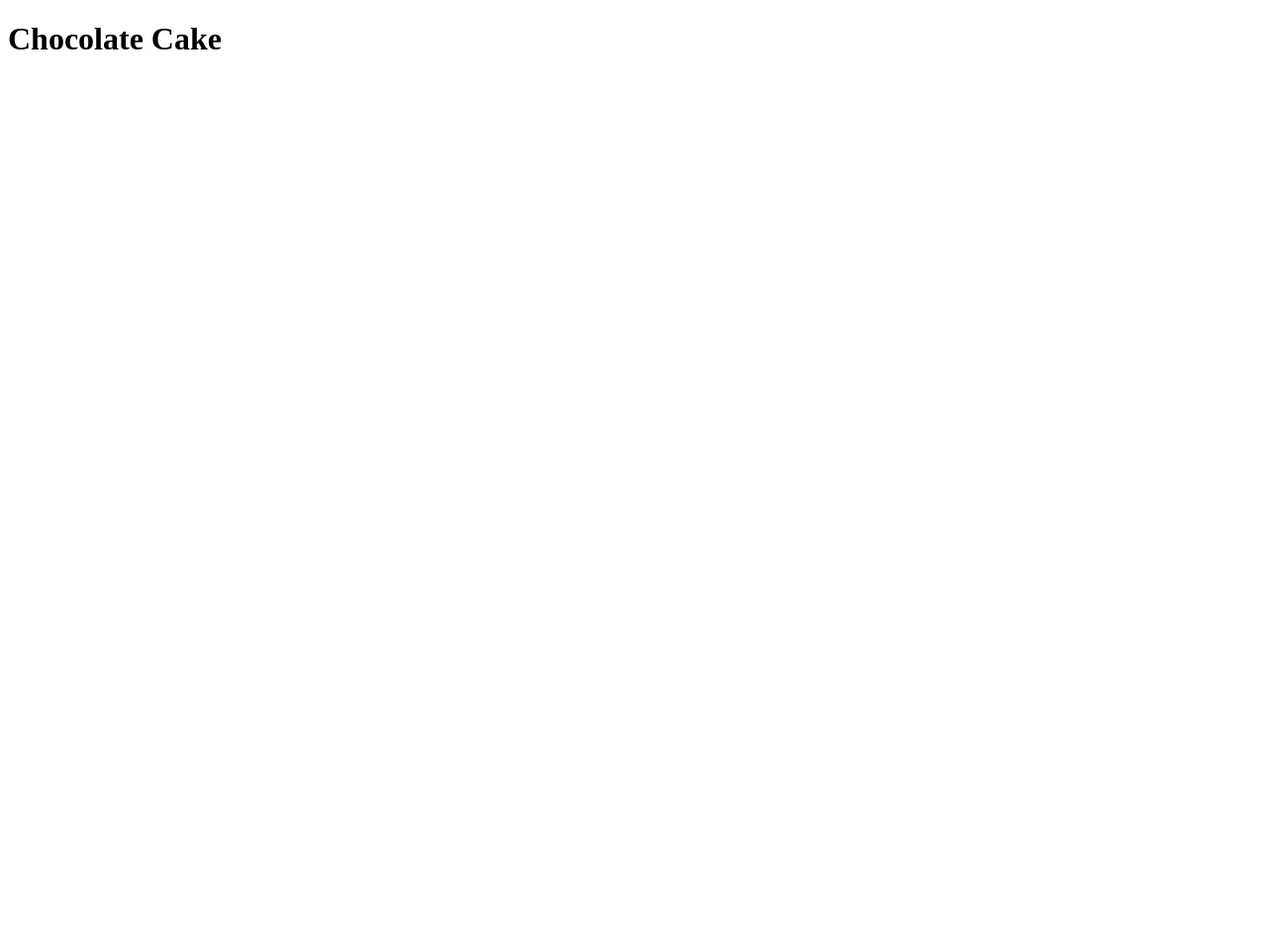
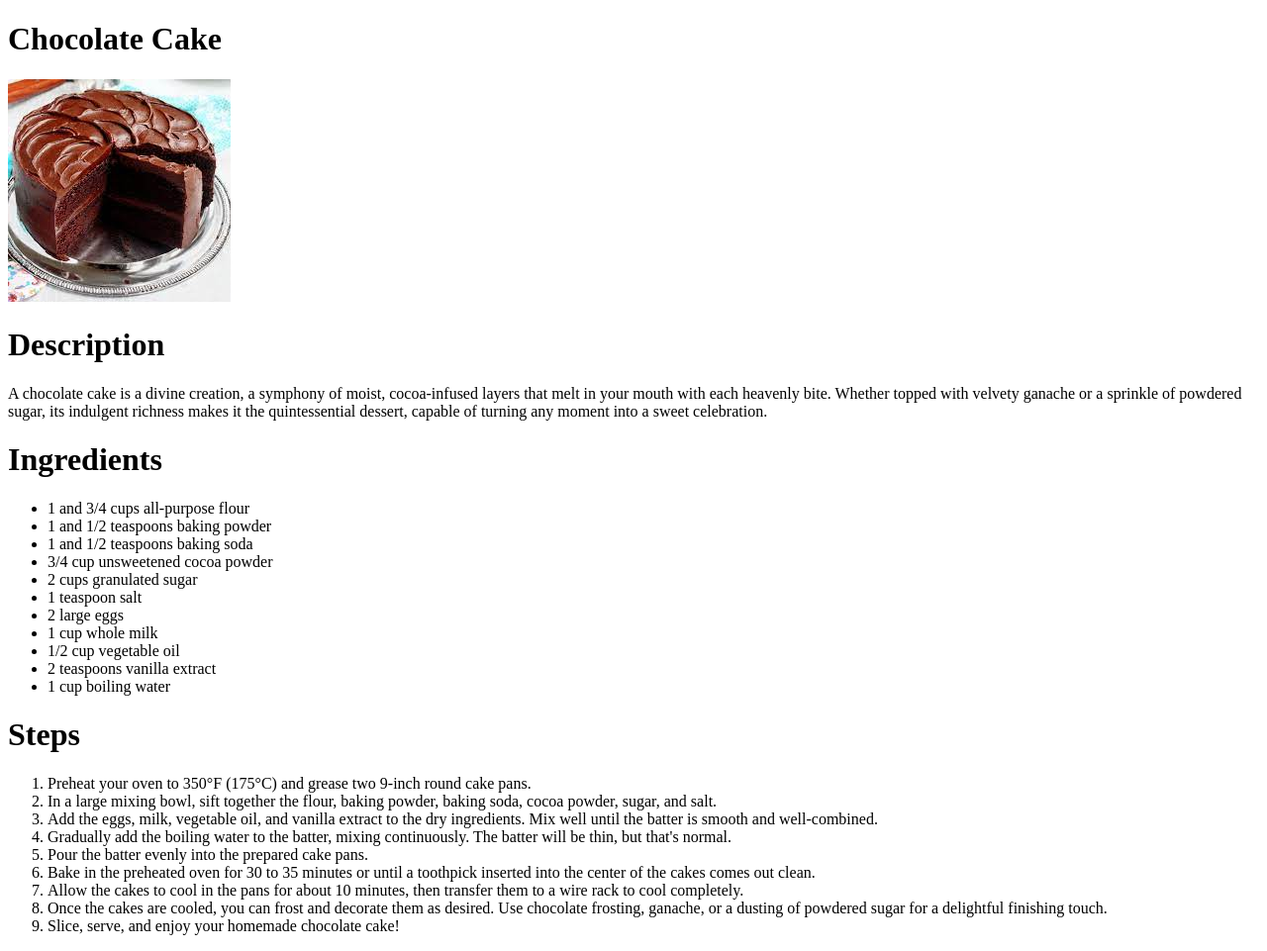
Before and after one commit to michaelzzz96/odin-recipes, a plain HTML site: page recipes/chocolate_cake.html in a window 1280 px wide. Shown: the whole page at 99% size. Before the commit the page ends 800 px from the top, so only its background shows below. Drawn offline with Linux system fonts and the light colour scheme.

Commit message:
Finished Recipes pages

```diff
--- a/recipes/chocolate_cake.html
+++ b/recipes/chocolate_cake.html
@@ -7,6 +7,36 @@
 </head>
 <body>
     <h1>Chocolate Cake</h1>
-
+    <img src="../images/chocolate_cake.jpg">
+    <h1>Description</h1>
+    <p>A chocolate cake is a divine creation, a symphony of moist, cocoa-infused layers that melt in your mouth with each heavenly bite.
+        Whether topped with velvety ganache or a sprinkle of powdered sugar, its indulgent richness makes it the quintessential dessert,
+        capable of turning any moment into a sweet celebration.</p>
+    <h1>Ingredients</h1>
+    <ul>
+        <li> 1 and 3/4 cups all-purpose flour </li>
+        <li> 1 and 1/2 teaspoons baking powder</li>
+        <li>1 and 1/2 teaspoons baking soda</li>
+        <li>3/4 cup unsweetened cocoa powder </li>
+        <li>2 cups granulated sugar</li>
+        <li>1 teaspoon salt</li>
+        <li>2 large eggs </li>
+        <li>1 cup whole milk</li>
+        <li>1/2 cup vegetable oil</li>
+        <li>2 teaspoons vanilla extract</li>
+        <li> 1 cup boiling water</li>
+    </ul>
+    <h1>Steps</h1>
+    <ol>
+        <li>Preheat your oven to 350°F (175°C) and grease two 9-inch round cake pans.</li>
+        <li>In a large mixing bowl, sift together the flour, baking powder, baking soda, cocoa powder, sugar, and salt.</li>
+        <li>Add the eggs, milk, vegetable oil, and vanilla extract to the dry ingredients. Mix well until the batter is smooth and well-combined.</li>
+        <li>Gradually add the boiling water to the batter, mixing continuously. The batter will be thin, but that's normal.</li>
+        <li>Pour the batter evenly into the prepared cake pans.</li>
+        <li>Bake in the preheated oven for 30 to 35 minutes or until a toothpick inserted into the center of the cakes comes out clean.</li>
+        <li>Allow the cakes to cool in the pans for about 10 minutes, then transfer them to a wire rack to cool completely.</li>
+        <li> Once the cakes are cooled, you can frost and decorate them as desired. Use chocolate frosting, ganache, or a dusting of powdered sugar for a delightful finishing touch.</li>
+        <li>Slice, serve, and enjoy your homemade chocolate cake!</li>
+    </ol>
 </body>
 </html>
```
Also changed, not shown: recipes/egg_salad.html (+25 -1 lines), recipes/hamburger.html (+33 -2 lines), images/burger.jpg (renamed from images/burger.jpeg), images/chocolate_cake.jpg (renamed from images/chocolate_cake.jpeg), images/egg_salad.jpg (renamed from images/egg_salad.jpeg).
